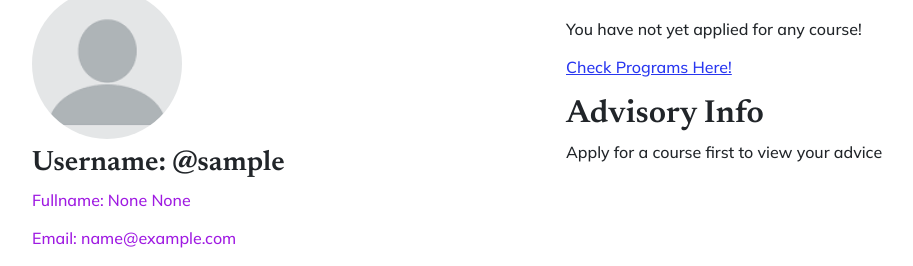
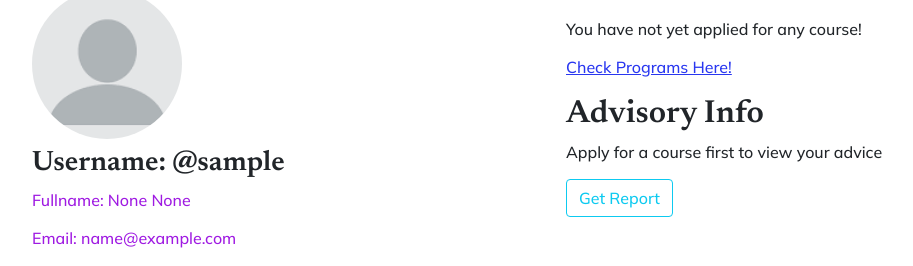
Before and after one commit to dannydev77/course-advisory-system, a Django app: page /users/profile/ in a window 1280 px wide. Shown: the part 167-433 px from the top of the page, without its empty margins (86-999 px from the left). Run offline with Django 3.2, Linux system fonts and the light colour scheme; the visitor is signed in with stand-in values (Sample User, id 1); data that the repository does not hold is empty; some libraries are stand-ins or nearby versions.

Commit message:
minor changes

```diff
--- a/users/templates/users/profile.html
+++ b/users/templates/users/profile.html
@@ -27,7 +27,7 @@
                 <div class="col-md-6">
                     <div>
                         <h2>Your Summary:</h2>
-                        <p>Course: {{ user.profile.application.course }}</p>
+                        <p>Course:</p>
                         {% for application in applications %}
 
                         <p class="text-secondary">Course Applied For: {{ application.course }}</p>
@@ -47,6 +47,11 @@
                         <p>Apply for a course first to view your advice</p>
                         {% endfor %}
 
+                        <div class="report">
+
+                <a href="{% url 'get_pdf' %}" class="btn btn-outline-info">Get Report</a>
+                        </div>
+
 
                     </div>
                 </div>
```
